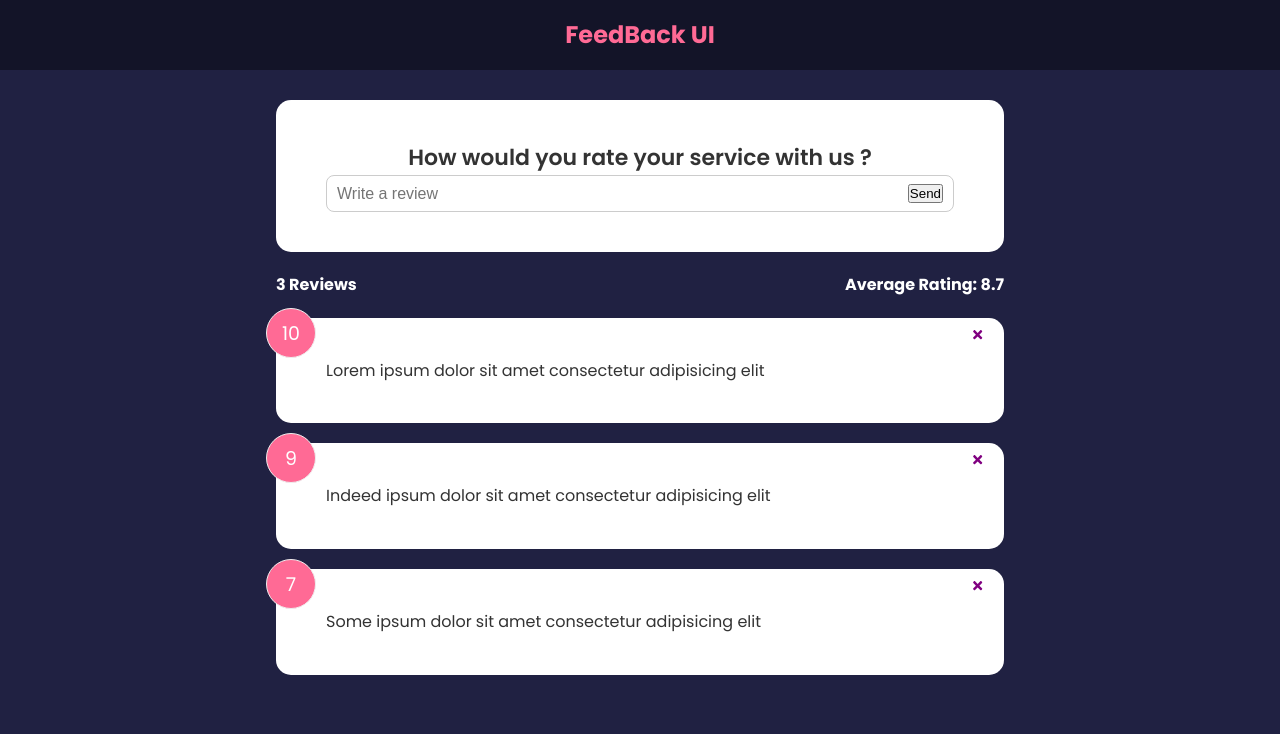
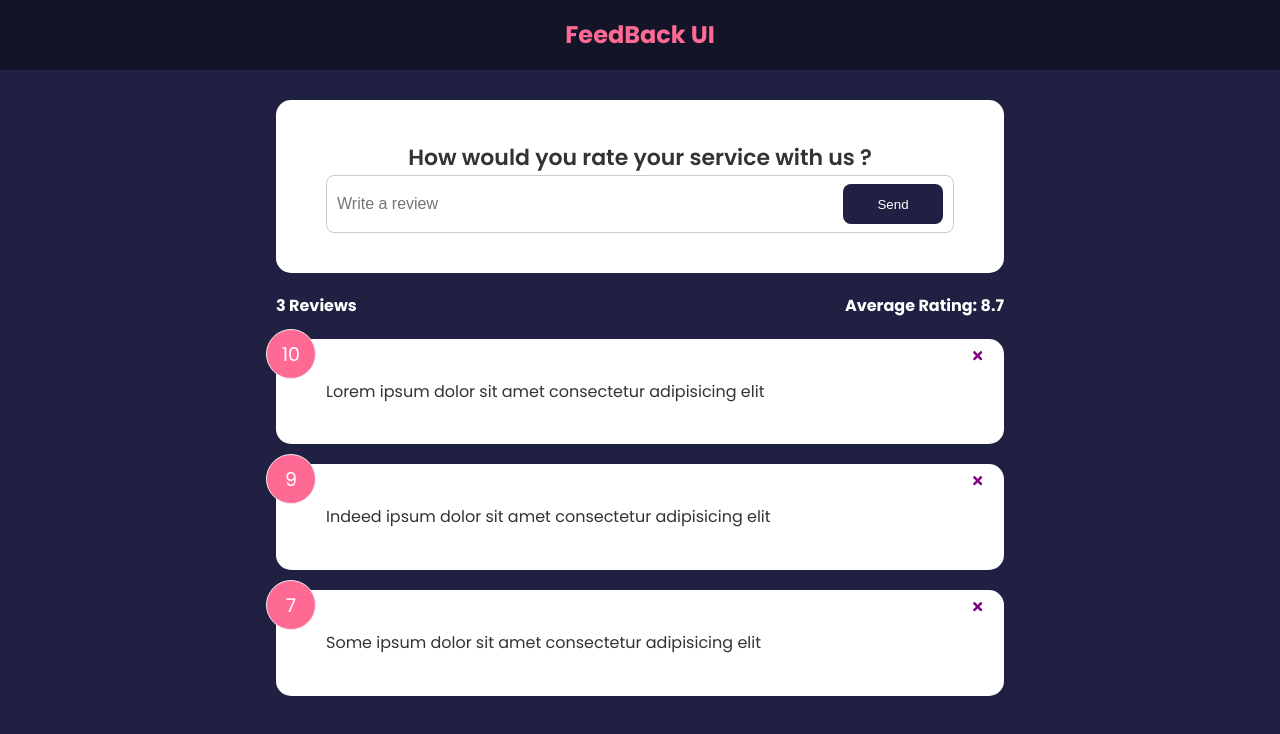
Before and after one commit to billionsjoel/feedback-app, a React (Create React App) app: page / in a window 1280 px wide. Shown: the top 734 px of the page. Built offline with nearby package versions, Linux system fonts and the light colour scheme.

Commit message:
Add button component to form

```diff
--- a/src/components/FeedbackForm.jsx
+++ b/src/components/FeedbackForm.jsx
@@ -1,5 +1,6 @@
 import { useState } from 'react';
 import Card from './shared/Card';
+import Button from './shared/Button';
 
 function FeedbackForm() {
 	const [text, setText] = useState('');
@@ -18,7 +19,7 @@ function FeedbackForm() {
 						placeholder="Write a review"
 						value={text}
 					/>
-					<button type="submit">Send</button>
+					<Button type="submit">Send</Button>
 				</div>
 			</form>
 		</Card>
```
Also changed, not shown: src/components/shared/Button.jsx (+3 -4 lines).
